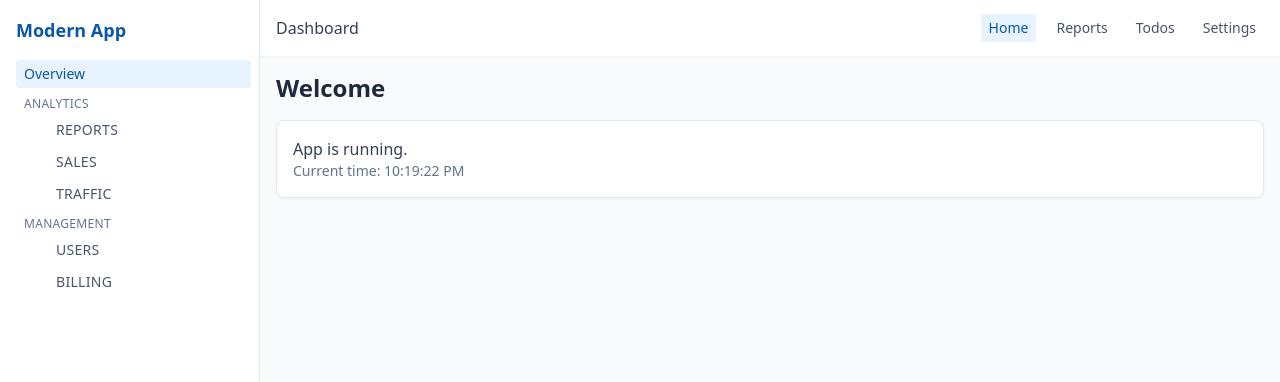
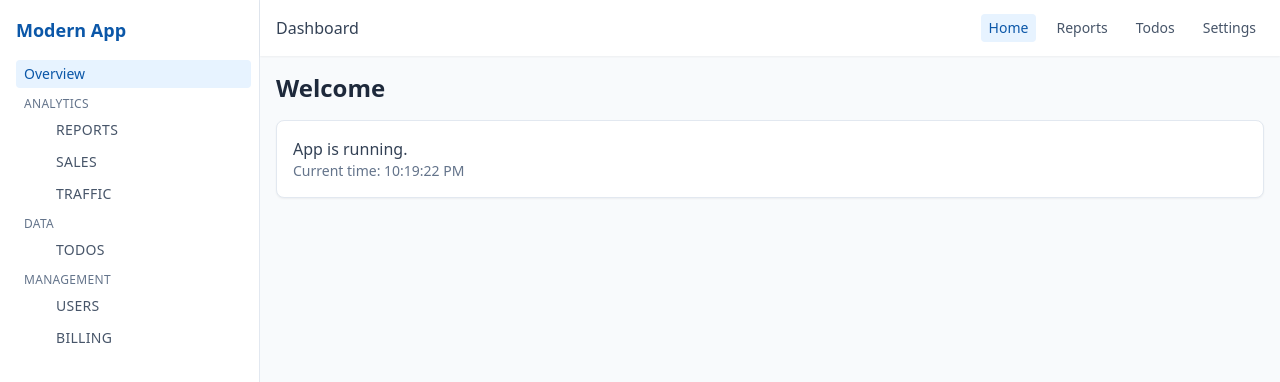
Before and after one commit to amplabusiness/crm, a React (Vite) app: page / in a window 1280 px wide. Shown: the top 382 px of the page. Built offline with nearby package versions, Linux system fonts and the light colour scheme.

Commit message:
Add Todos to indented sidebar menu
cgen-d6f33a1e9b62415ea365a1ac105be459

```diff
--- a/src/components/Sidebar.tsx
+++ b/src/components/Sidebar.tsx
@@ -10,6 +10,12 @@ const items: Item[] = [
       { label: 'Reports', to: '/reports' },
       { label: 'Sales', to: '/reports/sales' },
       { label: 'Traffic', to: '/reports/traffic' },
+    ],
+  },
+  {
+    label: 'Data',
+    children: [
+      { label: 'Todos', to: '/todos' },
     ],
   },
   {
```
